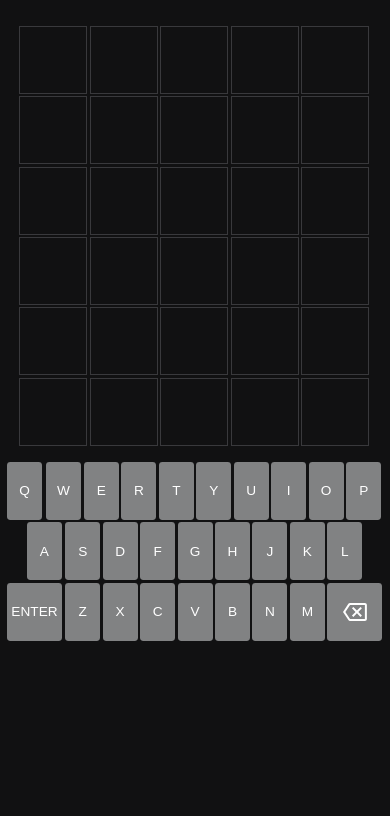
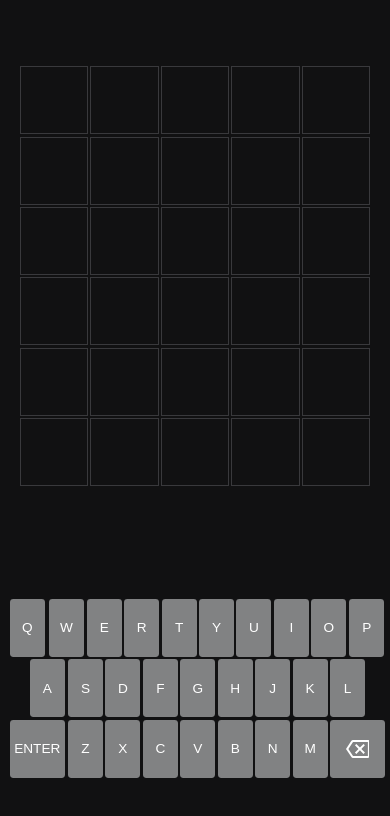
Before and after one commit to KStockton/wordle_clone, a plain HTML site: page index.html in a window 390 px wide. Drawn offline with Linux system fonts and the light colour scheme.

Commit message:
Update style for mobile.

```diff
--- a/styles.css
+++ b/styles.css
@@ -205,20 +205,20 @@ body {
 }
 
 
-@media (max-width: 415px) {
+@media (max-width: 500px) {
   .wordle-grid {
     flex-grow: 0;
-    margin: 1rem 0.5rem 1rem 0.6rem;
+    margin: auto;
     width: 350px;
     height: 420px;
     grid-template-columns: repeat(5, 1fr);
     grid-template-rows: repeat(6, 1fr);
-
   }
 
   .keyboard {
     grid-template-columns: repeat(20, minmax(auto, 1fr));
     grid-auto-rows: auto;
+    margin: auto;
   }
 
   .tile {
```
